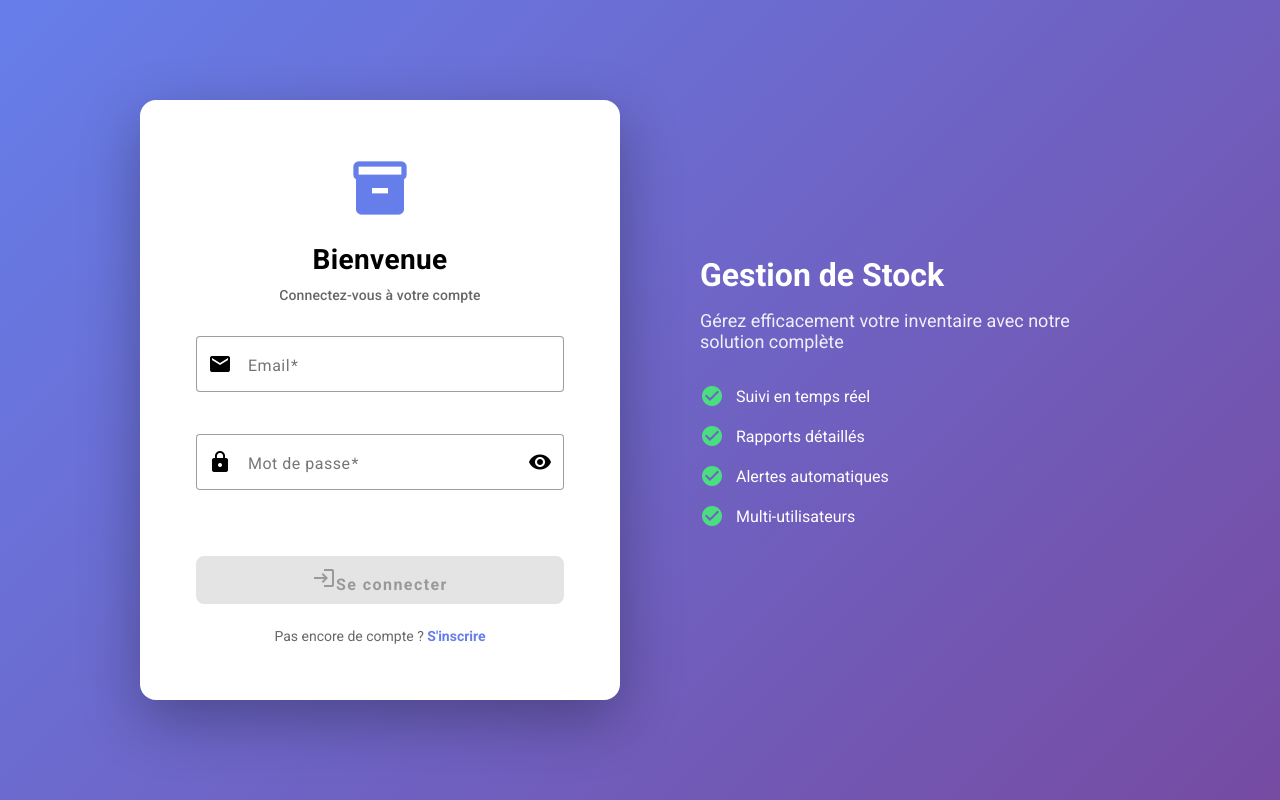
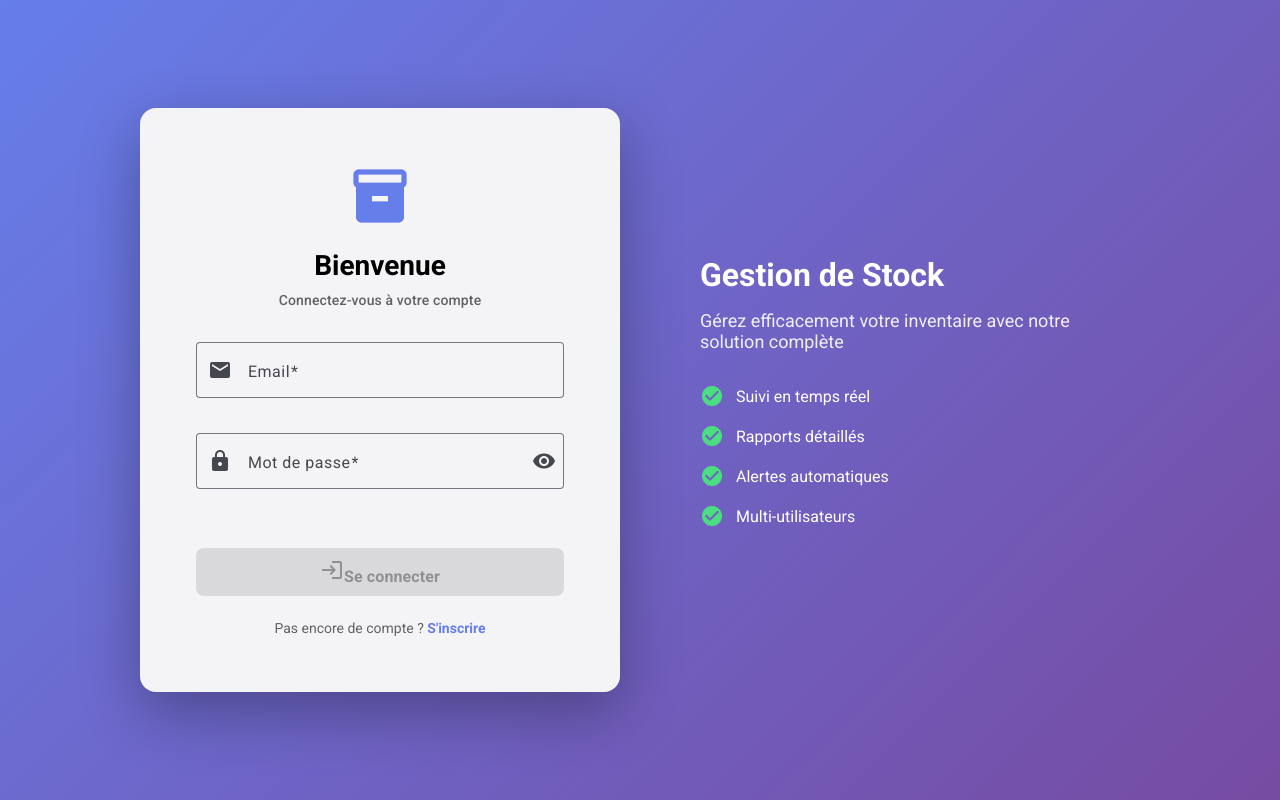
Before and after one commit to smt197/stock-management-frontend, an Angular app: page /login in a window 1280 px wide. Built offline with nearby package versions, Linux system fonts and the light colour scheme.

Commit message:
redign css

```diff
--- /dev/null
+++ b/src/app/core/services/theme.service.ts
@@ -0,0 +1,42 @@
+import { Injectable, signal, effect, Renderer2, RendererFactory2 } from '@angular/core';
+
+@Injectable({
+  providedIn: 'root'
+})
+export class ThemeService {
+  private readonly THEME_KEY = 'app-theme';
+  private renderer: Renderer2;
+
+  isDarkTheme = signal<boolean>(this.getInitialTheme());
+
+  constructor(rendererFactory: RendererFactory2) {
+    this.renderer = rendererFactory.createRenderer(null, null);
+
+    // Effect to react to theme changes
+    effect(() => {
+      const isDark = this.isDarkTheme();
+      localStorage.setItem(this.THEME_KEY, isDark ? 'dark' : 'light');
+      if (isDark) {
+        this.renderer.addClass(document.body, 'dark-theme');
+      } else {
+        this.renderer.removeClass(document.body, 'dark-theme');
+      }
+    });
+  }
+
+  private getInitialTheme(): boolean {
+    if (typeof window !== 'undefined') {
+      const storedTheme = localStorage.getItem(this.THEME_KEY);
+      if (storedTheme) {
+        return storedTheme === 'dark';
+      }
+      // Default to system preference if no theme is stored
+      return window.matchMedia && window.matchMedia('(prefers-color-scheme: dark)').matches;
+    }
+    return false; // Default for non-browser environments
+  }
+
+  toggleTheme(): void {
+    this.isDarkTheme.update(value => !value);
+  }
+}
--- a/src/app/features/dashboard/dashboard.component.html
+++ b/src/app/features/dashboard/dashboard.component.html
@@ -59,11 +59,11 @@
       <mat-card-content>
         <div class="stat-content">
           <div class="stat-icon-wrapper success">
-            <mat-icon class="stat-icon">euro</mat-icon>
+            <mat-icon class="stat-icon">payments</mat-icon>
           </div>
           <div class="stat-details">
             <span class="stat-label">Valeur Totale</span>
-            <h2 class="stat-value">{{ stats().totalValue | currency:'EUR':'symbol':'1.0-0' }}</h2>
+            <h2 class="stat-value">{{ stats().totalValue | number:'1.0-0' }} FCFA</h2>
             <span class="stat-trend positive">
               <mat-icon>trending_up</mat-icon>
               +8% ce mois
--- a/src/app/features/products/product-detail/product-detail.component.html
+++ b/src/app/features/products/product-detail/product-detail.component.html
@@ -74,7 +74,7 @@
         <mat-card class="info-card">
           <mat-card-header>
             <mat-card-title>
-              <mat-icon>euro</mat-icon>
+              <mat-icon>payments</mat-icon>
               Prix et coûts
             </mat-card-title>
           </mat-card-header>
@@ -82,16 +82,16 @@
             <div class="info-grid">
               <div class="info-item">
                 <span class="label">Prix unitaire</span>
-                <span class="value price">{{ product()?.unit_price | currency:'EUR' }}</span>
+                <span class="value price">{{ product()?.unit_price | number:'1.0-0' }} FCFA</span>
               </div>
               <div class="info-item">
                 <span class="label">Prix de revient</span>
-                <span class="value">{{ product()?.cost_price | currency:'EUR' }}</span>
+                <span class="value">{{ product()?.cost_price | number:'1.0-0' }} FCFA</span>
               </div>
               <div class="info-item">
                 <span class="label">Marge</span>
                 <span class="value profit">
-                  {{ (product()!.unit_price - product()!.cost_price) | currency:'EUR' }}
+                  {{ (product()!.unit_price - product()!.cost_price) | number:'1.0-0' }} FCFA
                   ({{ ((product()!.unit_price - product()!.cost_price) / product()!.cost_price * 100).toFixed(2) }}%)
                 </span>
               </div>
--- a/src/app/features/products/product-form/product-form.component.html
+++ b/src/app/features/products/product-form/product-form.component.html
@@ -87,15 +87,15 @@
     <!-- Section: Prix -->
     <div class="form-section">
       <h3 class="section-title">
-        <mat-icon>euro</mat-icon>
-        Prix
+        <mat-icon>payments</mat-icon>
+        Prix (FCFA)
       </h3>
 
       <div class="form-row two-columns">
         <mat-form-field appearance="outline">
-          <mat-label>Prix unitaire</mat-label>
-          <input matInput type="number" formControlName="unit_price" placeholder="0.00" required>
-          <mat-icon matPrefix>euro</mat-icon>
+          <mat-label>Prix unitaire (FCFA)</mat-label>
+          <input matInput type="number" formControlName="unit_price" placeholder="0" required>
+          <mat-icon matPrefix>attach_money</mat-icon>
           <mat-error *ngIf="productForm.get('unit_price')?.hasError('required')">
             Le prix est requis
           </mat-error>
@@ -105,8 +105,8 @@
         </mat-form-field>
 
         <mat-form-field appearance="outline">
-          <mat-label>Prix de revient</mat-label>
-          <input matInput type="number" formControlName="cost_price" placeholder="0.00" required>
+          <mat-label>Prix de revient (FCFA)</mat-label>
+          <input matInput type="number" formControlName="cost_price" placeholder="0" required>
           <mat-icon matPrefix>payments</mat-icon>
           <mat-error *ngIf="productForm.get('cost_price')?.hasError('required')">
             Le prix de revient est requis
--- a/src/app/features/products/product-list/product-list.component.html
+++ b/src/app/features/products/product-list/product-list.component.html
@@ -83,7 +83,7 @@
           <!-- Price Column -->
           <ng-container matColumnDef="unit_price">
             <th mat-header-cell *matHeaderCellDef mat-sort-header>Prix</th>
-            <td mat-cell *matCellDef="let product">{{ product.unit_price | currency:'EUR' }}</td>
+            <td mat-cell *matCellDef="let product">{{ product.unit_price | number:'1.0-0' }} FCFA</td>
           </ng-container>
 
           <!-- Status Column -->
@@ -134,9 +134,11 @@
 
     <mat-paginator
       [pageSizeOptions]="[10, 25, 50, 100]"
-      [pageSize]="10"
+      [pageSize]="pageSize"
+      [pageIndex]="pageIndex"
       [length]="totalRecords()"
-      showFirstLastButtons>
+      showFirstLastButtons
+      aria-label="Sélectionner la page des produits">
     </mat-paginator>
   </mat-card-content>
   </mat-card>
--- a/src/app/shared/components/layout/layout.component.ts
+++ b/src/app/shared/components/layout/layout.component.ts
@@ -1,8 +1,9 @@
-import { Component, signal, OnInit, computed } from '@angular/core';
+import { Component, signal, OnInit, computed, inject } from '@angular/core';
 import { SharedModule } from '../../shared.module';
 import { RouterModule } from '@angular/router';
 import { StockMovementService } from '../../../core/services/stock-movement.service';
 import { AuthService } from '../../../core/services/auth.service';
+import { ThemeService } from '../../../core/services/theme.service';
 import { User } from '../../models';
 
 @Component({
@@ -14,9 +15,11 @@ import { User } from '../../models';
 })
 export class LayoutComponent implements OnInit {
   sidenavOpened = signal(true);
-  isDarkTheme = signal(false);
   recentMovementsCount = signal(0);
   currentUser = signal<User | null>(null);
+
+  private themeService = inject(ThemeService);
+  isDarkTheme = this.themeService.isDarkTheme;
 
   menuItems = computed(() => [
     { icon: 'dashboard', label: 'Dashboard', route: '/dashboard', badge: null, badgeType: null },
@@ -73,8 +76,7 @@ export class LayoutComponent implements OnInit {
   }
 
   toggleTheme() {
-    this.isDarkTheme.update(value => !value);
-    document.body.classList.toggle('dark-theme');
+    this.themeService.toggleTheme();
   }
 
   logout() {
--- a/src/styles.scss
+++ b/src/styles.scss
@@ -14,14 +14,6 @@ html, body {
   margin: 0;
   padding: 0;
   font-family: Roboto, "Helvetica Neue", sans-serif;
-}
-
-body {
-  background-color: #f5f5f5;
-}
-
-.dark-theme body {
-  background-color: #121212;
 }
 
 // Utility classes
@@ -126,10 +118,6 @@ body {
   padding: vars.$spacing-md;
 }
 
-.dark-theme .card {
-  background: vars.$dark-bg-card;
-}
-
 // Custom scrollbar
 ::-webkit-scrollbar {
   width: 8px;
@@ -149,14 +137,7 @@ body {
   background: #555;
 }
 
-.dark-theme ::-webkit-scrollbar-track {
-  background: #2c2c2c;
+// Mat-specific overrides
+.mat-mdc-form-field-subscript-wrapper {
+  height: 1.25em !important;
 }
-
-.dark-theme ::-webkit-scrollbar-thumb {
-  background: #555;
-}
-
-.dark-theme ::-webkit-scrollbar-thumb:hover {
-  background: #777;
-}
--- a/src/styles/theme.scss
+++ b/src/styles/theme.scss
@@ -3,41 +3,30 @@
 // Include the common styles for Angular Material
 @include mat.core();
 
-// Create the theme using Material palettes
-$primary: mat.m2-define-palette(mat.$m2-blue-palette, 600);
-$accent: mat.m2-define-palette(mat.$m2-pink-palette, 500);
-$warn: mat.m2-define-palette(mat.$m2-red-palette, 600);
-
-// Light theme
-$light-theme: mat.m2-define-light-theme((
+// Define the light theme using Material 3 theming
+$light-theme: mat.define-theme((
   color: (
-    primary: $primary,
-    accent: $accent,
-    warn: $warn,
-  ),
-  typography: mat.m2-define-typography-config(
-    $font-family: 'Roboto, "Helvetica Neue", sans-serif',
-  ),
-  density: 0,
+    theme-type: light,
+    primary: mat.$azure-palette,
+    tertiary: mat.$rose-palette,
+  )
 ));
 
-// Dark theme
-$dark-theme: mat.m2-define-dark-theme((
+// Define the dark theme using Material 3 theming
+$dark-theme: mat.define-theme((
   color: (
-    primary: $primary,
-    accent: $accent,
-    warn: $warn,
-  ),
-  typography: mat.m2-define-typography-config(
-    $font-family: 'Roboto, "Helvetica Neue", sans-serif',
-  ),
-  density: 0,
+    theme-type: dark,
+    primary: mat.$azure-palette,
+    tertiary: mat.$rose-palette,
+  )
 ));
 
 // Apply the light theme by default
-@include mat.all-component-themes($light-theme);
+html {
+  @include mat.all-component-themes($light-theme);
+}
 
 // Dark theme class
 .dark-theme {
-  @include mat.all-component-colors($dark-theme);
+  @include mat.all-component-themes($dark-theme);
 }
```
Also changed, not shown: src/app/features/products/product-list/product-list.component.ts (+38 -11 lines).
